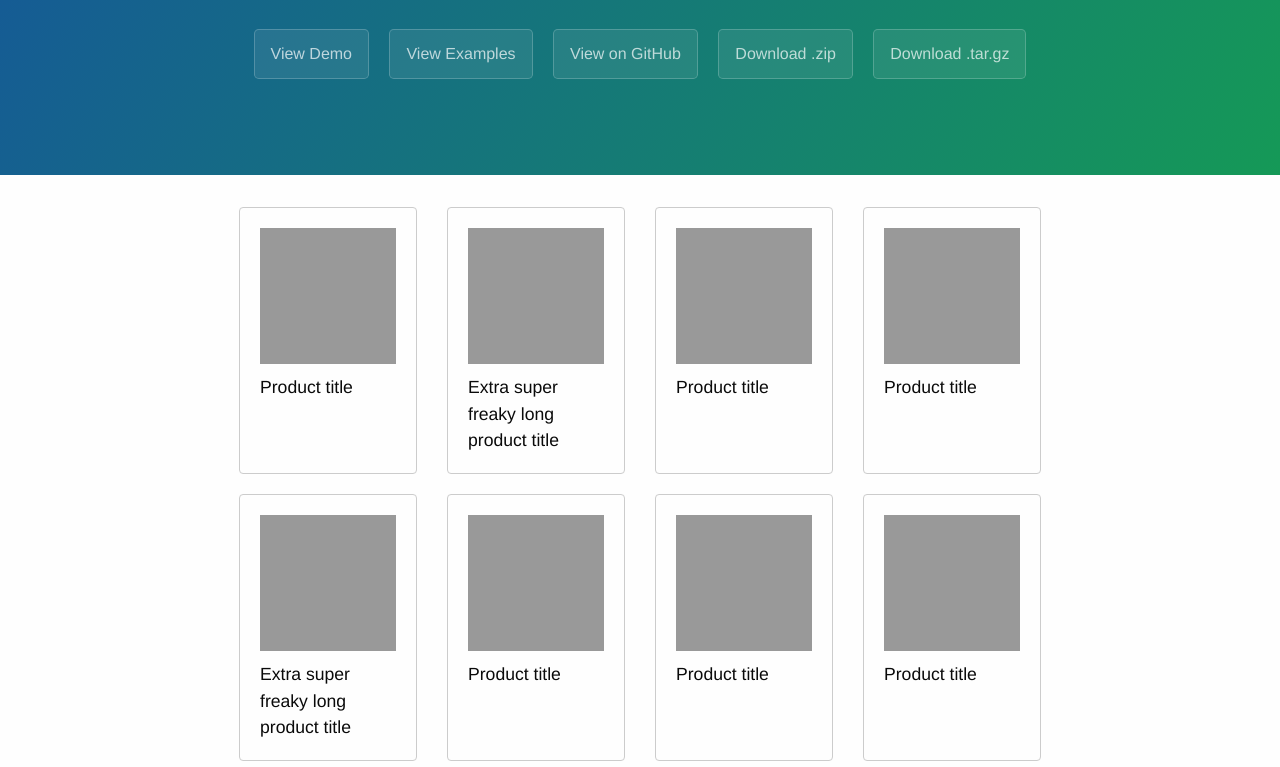
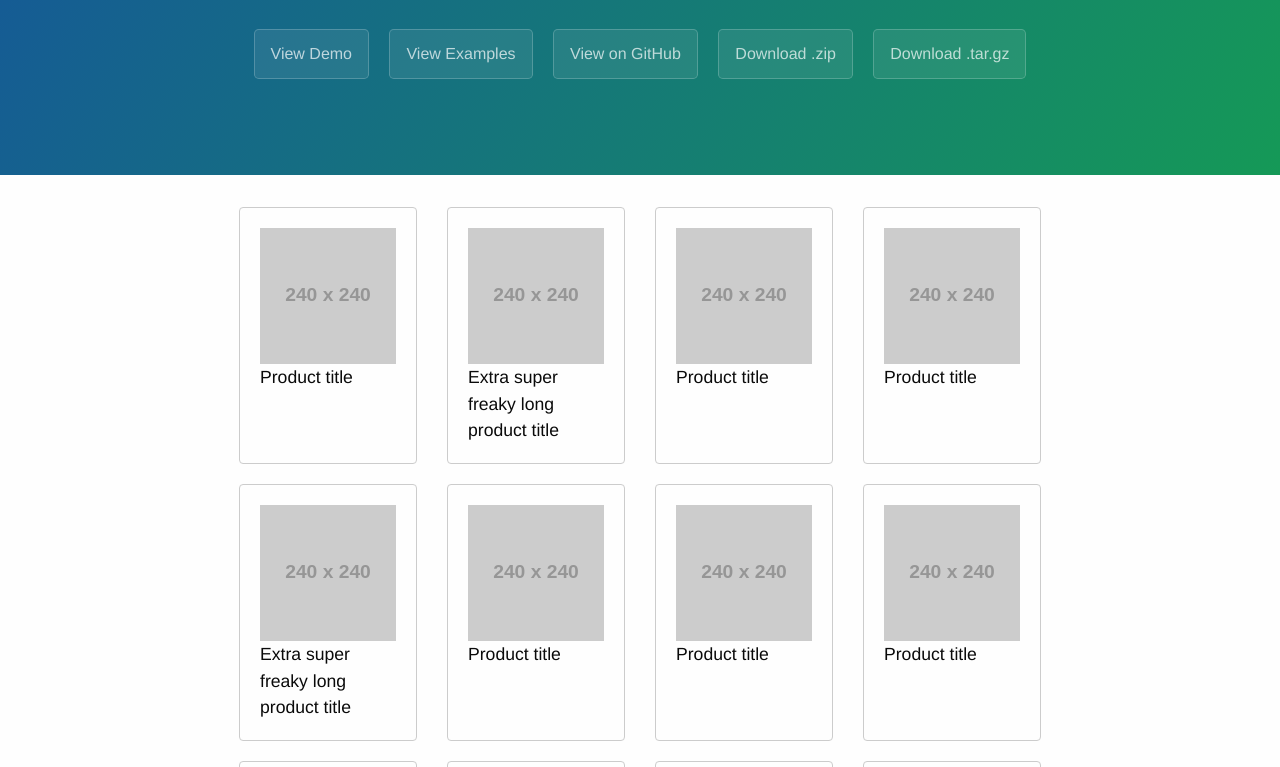
Before and after one commit to gocomet/target.js, a plain HTML site: page demo.html in a window 1280 px wide. Shown: the part 185-952 px from the top of the page. Drawn offline with Linux system fonts and the light colour scheme; placeholder pictures from the web are drawn by us.

Commit message:
Add Src component to demo

```diff
--- a/demo.html
+++ b/demo.html
@@ -58,73 +58,73 @@
 
         <div class="column small-6 medium-4 large-3">
           <div class="product-thumbnail">
-            <div class="product-image"></div>
+            <img src="img/blank.gif" data-target-src="//placehold.it/120x120 //placehold.it/200x200 //placehold.it/240x240">
             <div class="product-title">Product title</div>
           </div>
         </div>
         <div class="column small-6 medium-4 large-3">
           <div class="product-thumbnail">
-            <div class="product-image"></div>
+            <img src="img/blank.gif" data-target-src="//placehold.it/120x120 //placehold.it/200x200 //placehold.it/240x240">
             <div class="product-title">Extra super freaky long product title</div>
           </div>
         </div>
         <div class="column small-6 medium-4 large-3">
           <div class="product-thumbnail">
-            <div class="product-image"></div>
+            <img src="img/blank.gif" data-target-src="//placehold.it/120x120 //placehold.it/200x200 //placehold.it/240x240">
             <div class="product-title">Product title</div>
           </div>
         </div>
         <div class="column small-6 medium-4 large-3">
           <div class="product-thumbnail">
-            <div class="product-image"></div>
+            <img src="img/blank.gif" data-target-src="//placehold.it/120x120 //placehold.it/200x200 //placehold.it/240x240">
             <div class="product-title">Product title</div>
           </div>
         </div>
         <div class="column small-6 medium-4 large-3">
           <div class="product-thumbnail">
-            <div class="product-image"></div>
+            <img src="img/blank.gif" data-target-src="//placehold.it/120x120 //placehold.it/200x200 //placehold.it/240x240">
             <div class="product-title">Extra super freaky long product title</div>
           </div>
         </div>
         <div class="column small-6 medium-4 large-3">
           <div class="product-thumbnail">
-            <div class="product-image"></div>
+            <img src="img/blank.gif" data-target-src="//placehold.it/120x120 //placehold.it/200x200 //placehold.it/240x240">
             <div class="product-title">Product title</div>
           </div>
         </div>
         <div class="column small-6 medium-4 large-3">
           <div class="product-thumbnail">
-            <div class="product-image"></div>
+            <img src="img/blank.gif" data-target-src="//placehold.it/120x120 //placehold.it/200x200 //placehold.it/240x240">
             <div class="product-title">Product title</div>
           </div>
         </div>
         <div class="column small-6 medium-4 large-3">
           <div class="product-thumbnail">
-            <div class="product-image"></div>
+            <img src="img/blank.gif" data-target-src="//placehold.it/120x120 //placehold.it/200x200 //placehold.it/240x240">
             <div class="product-title">Product title</div>
           </div>
         </div>
         <div class="column small-6 medium-4 large-3">
           <div class="product-thumbnail">
-            <div class="product-image"></div>
+            <img src="img/blank.gif" data-target-src="//placehold.it/120x120 //placehold.it/200x200 //placehold.it/240x240">
             <div class="product-title">Extra super freaky long product title</div>
           </div>
         </div>
         <div class="column small-6 medium-4 large-3">
           <div class="product-thumbnail">
-            <div class="product-image"></div>
+            <img src="img/blank.gif" data-target-src="//placehold.it/120x120 //placehold.it/200x200 //placehold.it/240x240">
             <div class="product-title">Product title</div>
           </div>
         </div>
         <div class="column small-6 medium-4 large-3">
           <div class="product-thumbnail">
-            <div class="product-image"></div>
+            <img src="img/blank.gif" data-target-src="//placehold.it/120x120 //placehold.it/200x200 //placehold.it/240x240">
             <div class="product-title">Product title</div>
           </div>
         </div>
         <div class="column small-6 medium-4 large-3">
           <div class="product-thumbnail">
-            <div class="product-image"></div>
+            <img src="img/blank.gif" data-target-src="//placehold.it/120x120 //placehold.it/200x200 //placehold.it/240x240">
             <div class="product-title">Product title</div>
           </div>
         </div>
--- a/js/target.js
+++ b/js/target.js
@@ -64,6 +64,7 @@ function _classCallCheck(instance, Constructor) {
             Decrement: "data-target-decrement",
             Scrollbox: "data-target-scrollbox",
             Grid: "data-target-grid",
+            Src: "data-target-src",
             disable: "data-target-disable",
             max: "data-target-max",
             min: "data-target-min"
@@ -267,6 +268,16 @@ function _classCallCheck(instance, Constructor) {
                 if (el.classList.contains(this.config.activeClass)) {
                     el.classList.remove(this.config.activeClass);
                 }
+            }
+        } ], [ {
+            key: "Show",
+            value: function Show(el) {
+                this.show(el);
+            }
+        }, {
+            key: "Hide",
+            value: function Hide(el) {
+                this.hide(el);
             }
         } ]);
         return TargetUI;
@@ -522,6 +533,11 @@ function _classCallCheck(instance, Constructor) {
                 } else {
                     this.hide(el);
                 }
+            }
+        }, {
+            key: "Toggle",
+            value: function Toggle(el) {
+                this.toggle(el);
             }
         } ]);
         return TargetToggle;
@@ -817,6 +833,84 @@ function _classCallCheck(instance, Constructor) {
 
 (function(target, undefined) {
     "use strict";
+    target.Src = function(_target$UI9) {
+        _inherits(TargetSrc, _target$UI9);
+        function TargetSrc(el, _id, target, name) {
+            _classCallCheck(this, TargetSrc);
+            var _this10 = _possibleConstructorReturn(this, Object.getPrototypeOf(TargetSrc).call(this, el, _id, target, name));
+            _this10.srcs = {
+                mobile: "",
+                tablet: "",
+                desktop: ""
+            };
+            _this10.getSrcs();
+            _this10.addEventHandler("resize.window", _this10.onResize);
+            _this10.events.publish("update.ui");
+            console.log(_this10);
+            return _this10;
+        }
+        _createClass(TargetSrc, [ {
+            key: "getSrcs",
+            value: function getSrcs() {
+                var _this = this;
+                var srcAtt = this.el.getAttribute(this.config.attributes.Src);
+                var srcs = srcAtt.split(" ");
+                var latestSrc = null;
+                Object.keys(this.srcs).forEach(function(layout, i) {
+                    var src = srcs[i];
+                    if (src) {
+                        if (src.indexOf("/") !== -1) {
+                            latestSrc = src;
+                        }
+                    }
+                    _this.srcs[layout] = latestSrc;
+                });
+            }
+        }, {
+            key: "onResize",
+            value: function onResize(is) {
+                var _this = this;
+                Object.keys(this.srcs).forEach(function(layout) {
+                    if (is[layout]()) {
+                        _this.el.src = _this.srcs[layout];
+                    }
+                });
+            }
+        } ]);
+        return TargetSrc;
+    }(target.UI);
+})(window.target = window.target || {});
+
+(function(target, undefined) {
+    "use strict";
+    target.initAPI = function() {
+        var _this = this;
+        this._getEl = function(el) {
+            if (typeof el === "string") {
+                el = _this.utils.qsa(el);
+            }
+            return el;
+        };
+        this.get = function(el) {
+            el = _this._getEl(el);
+        };
+        this.show = function(el) {
+            el = _this._getEl(el);
+            _this.UI.Show.apply(_this, el);
+        };
+        this.hide = function(el) {
+            el = _this._getEl(el);
+            _this.UI.Hide.apply(_this, el);
+        };
+        this.toggle = function(el) {
+            el = _this._getEl(el);
+            _this.Toggle.Toggle.apply(_this, el);
+        };
+    };
+})(window.target = window.target || {});
+
+(function(target, undefined) {
+    "use strict";
     target.init = function(options) {
         var _this = this;
         this.utils.mixin(this.config, options);
--- a/stylesheets/demo.css
+++ b/stylesheets/demo.css
@@ -108,6 +108,10 @@
 	position: relative;
 }
 
+.product-thumbnail > img {
+	width: 100%;
+}
+
 .product-image {
 	background: #999;
 	margin-bottom: 10px;
```
Also changed, not shown: img/blank.gif (added).
